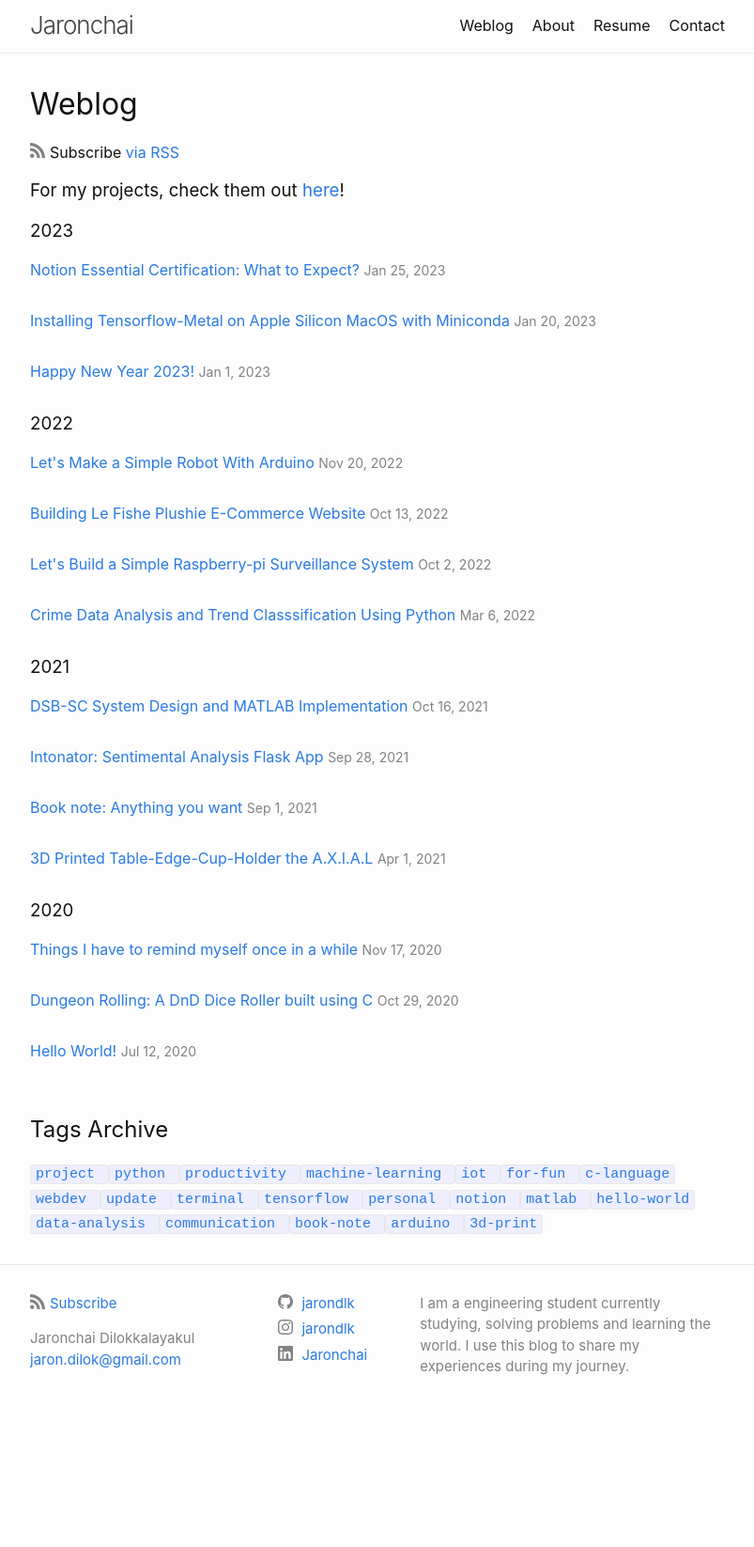
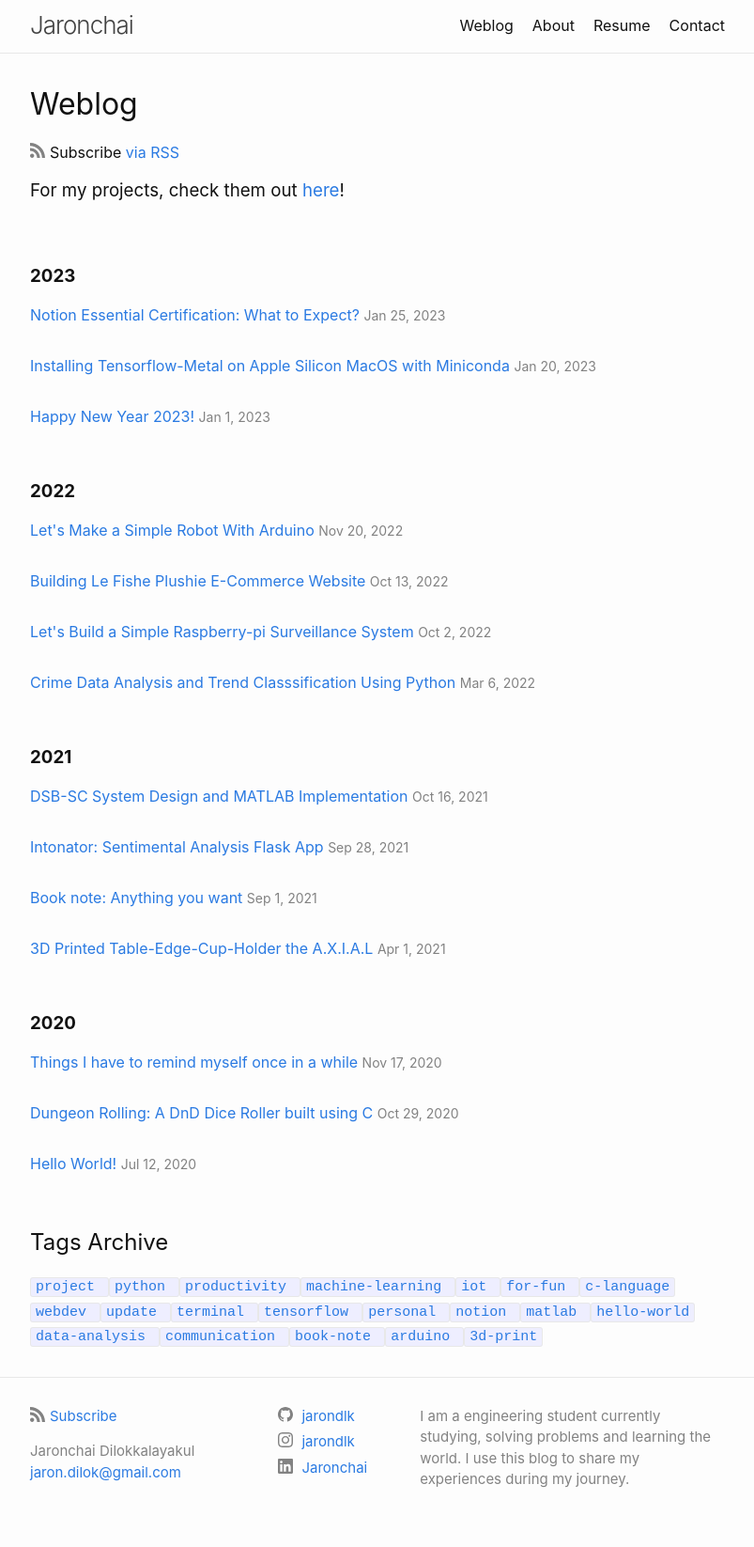
Before and after one commit to jarondlk/jaronchai-blog, a Jekyll site: the page built from pages/weblog.markdown, in a window 1280 px wide. Shown: the whole page at 94% size, without its empty margins (238-1041 px from the left). Built offline with Jekyll 4.4.1, drawn with Linux system fonts in a browser that asks for light colours; before the commit the page ends 1526 px from its top, so only the background shows below that.

Commit message:
Update blog page

```diff
--- a/_layouts/home.html
+++ b/_layouts/home.html
@@ -36,19 +36,24 @@ layout: default
   {%- endif -%}
   <br /> -->
 
+  <br />
+
   {% for post in site.posts %}
   {% assign currentdate = post.date | date: "%Y" %}
   {% if currentdate != date %}
-  <h3 id="y{{currentdate}}">{{ currentdate }}</h3>
+  <br />
+  <h3 style="font-weight: bold;" id="y{{currentdate}}">{{ currentdate }}</h3>
   {% assign date = currentdate %}
   {% endif %}
   <ul class="post-list">
+    <p>
       <li>
         <a href="{{ post.url | relative_url }}">
           {{ post.title | escape }}
         </a>
         <span class="post-meta">{{ post.date | date: date_format }}</span>
       </li>
+    </p>
   </ul>
   {% endfor %}
   <br />
```
Lines whose indentation alone changed are shown as unchanged.
